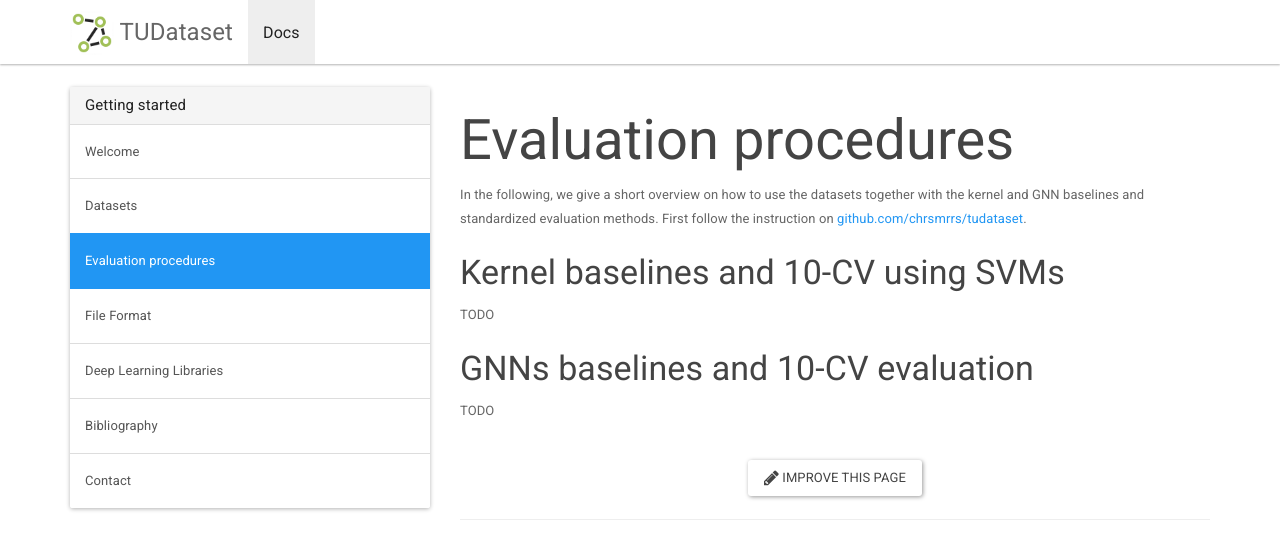
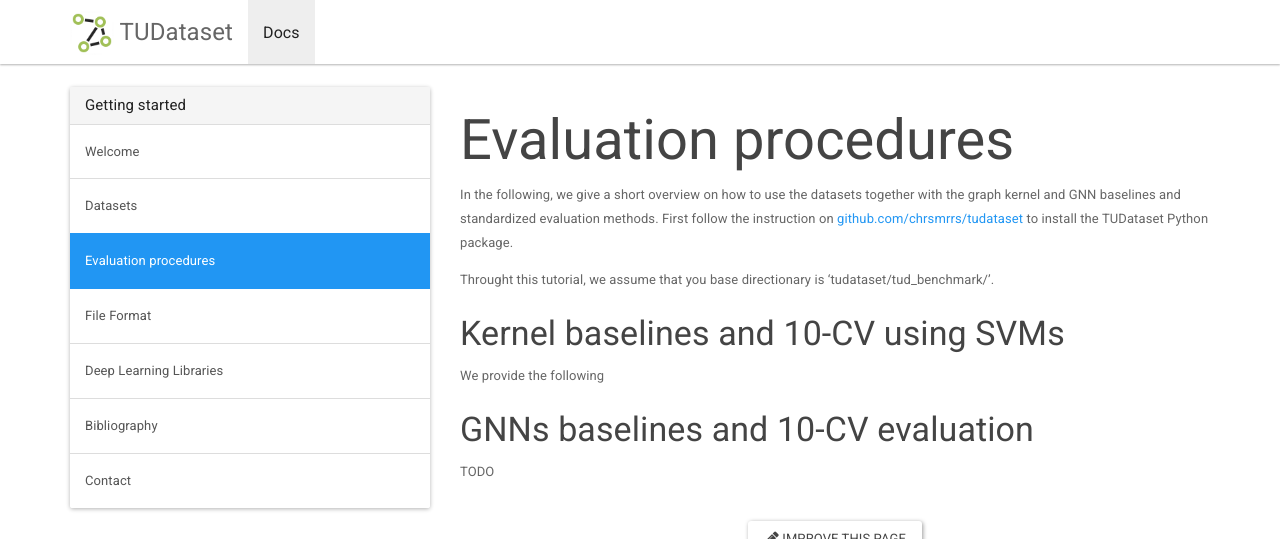
Before and after one commit to chrsmrrs/datasets, a Jekyll site: the page built from _docs/documentation.md, in a window 1280 px wide, cut to the strip 0-539 px from the top of the page. Built offline with Jekyll 4.4.1, drawn with Linux system fonts in a browser that asks for light colours.

Commit message:
Update documentation.md

```diff
--- a/_docs/documentation.md
+++ b/_docs/documentation.md
@@ -3,13 +3,14 @@ title: Evaluation procedures
 permalink: /docs/evaluation/
 ---
 
-In the following, we give a short overview on how to use the datasets together with the kernel and GNN baselines and standardized evaluation methods.
-First follow the instruction on [github.com/chrsmrrs/tudataset](https://github.com/chrsmrrs/tudataset).
+In the following, we give a short overview on how to use the datasets together with the graph kernel and GNN baselines and standardized evaluation methods.
+First follow the instruction on [github.com/chrsmrrs/tudataset](https://github.com/chrsmrrs/tudataset) to install the TUDataset Python package.
+
+Throught this tutorial, we assume that you base directionary is 'tudataset/tud_benchmark/'.
 
 ### Kernel baselines and 10-CV using SVMs
 
-TODO
-
+We provide the following
 
 ### GNNs baselines and 10-CV evaluation
 
```
